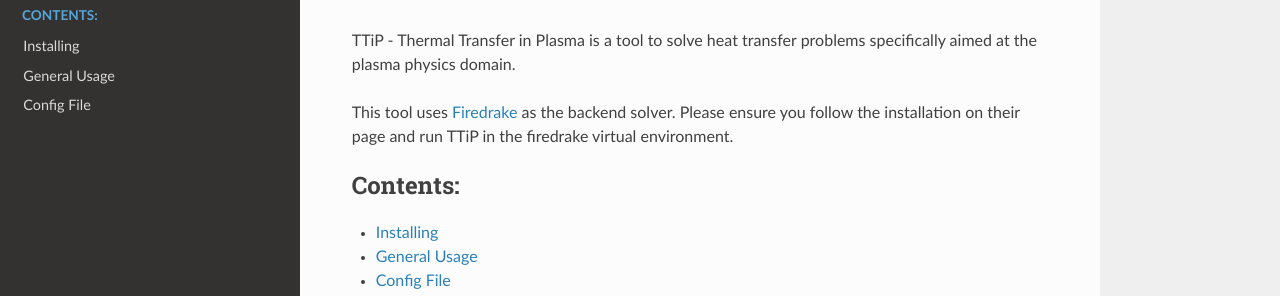
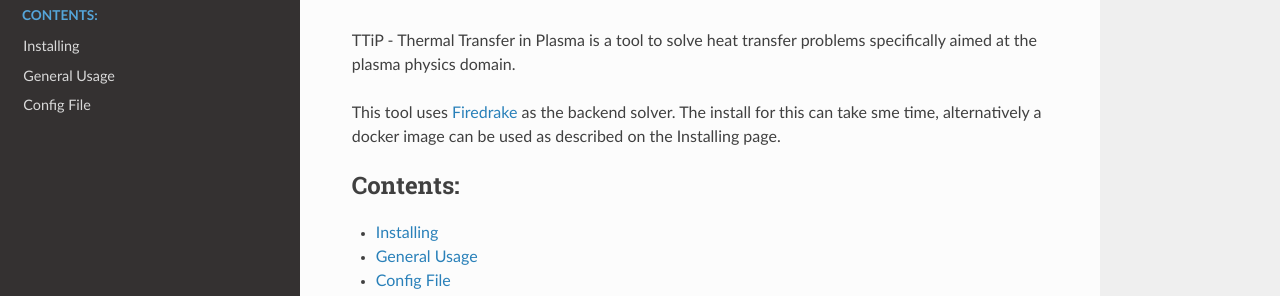
Before and after one commit to AndrewLister-STFC/TTiP, a Sphinx documentation site: the page built from docs/index.rst, in a window 1280 px wide. Shown: the part 131-427 px from the top of the page. Built offline with Sphinx 7.4.7 and the Read the Docs theme 2.0.0, drawn with Linux system fonts in a browser that asks for light colours; formulas are drawn with MathJax 3.

Commit message:
Small changes to docs.

```diff
--- a/docs/index.rst
+++ b/docs/index.rst
@@ -10,8 +10,8 @@ TTiP - Thermal Transfer in Plasma is a tool to solve heat transfer problems
 specifically aimed at the plasma physics domain.
 
 This tool uses `Firedrake <https://firedrakeproject.org/>`_ as the backend
-solver. Please ensure you follow the installation on their page and run TTiP
-in the firedrake virtual environment.
+solver. The install for this can take sme time, alternatively a docker image
+can be used as described on the Installing page.
 
 
 .. toctree::
--- a/docs/users/conf_file.rst
+++ b/docs/users/conf_file.rst
@@ -15,7 +15,7 @@ The simplest functions can be defined as::
 
 e.g.::
 
-    radial: 1/(x^2 + y^2)
+    radial: 1/sqrt(x^2 + y^2)
 
 Functions can also be interim functions.
 An interim function is one that is used as a component in other functions but
```
